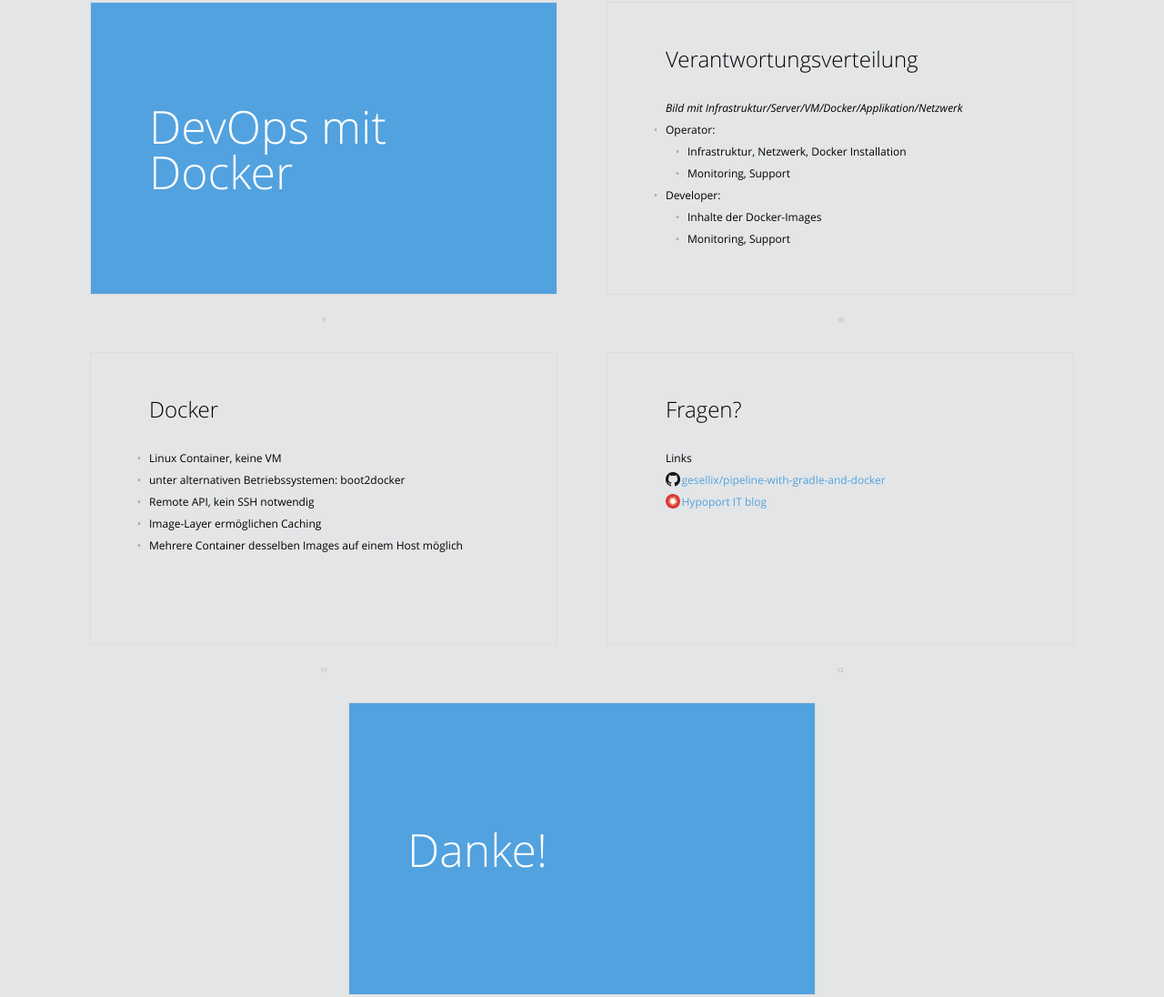
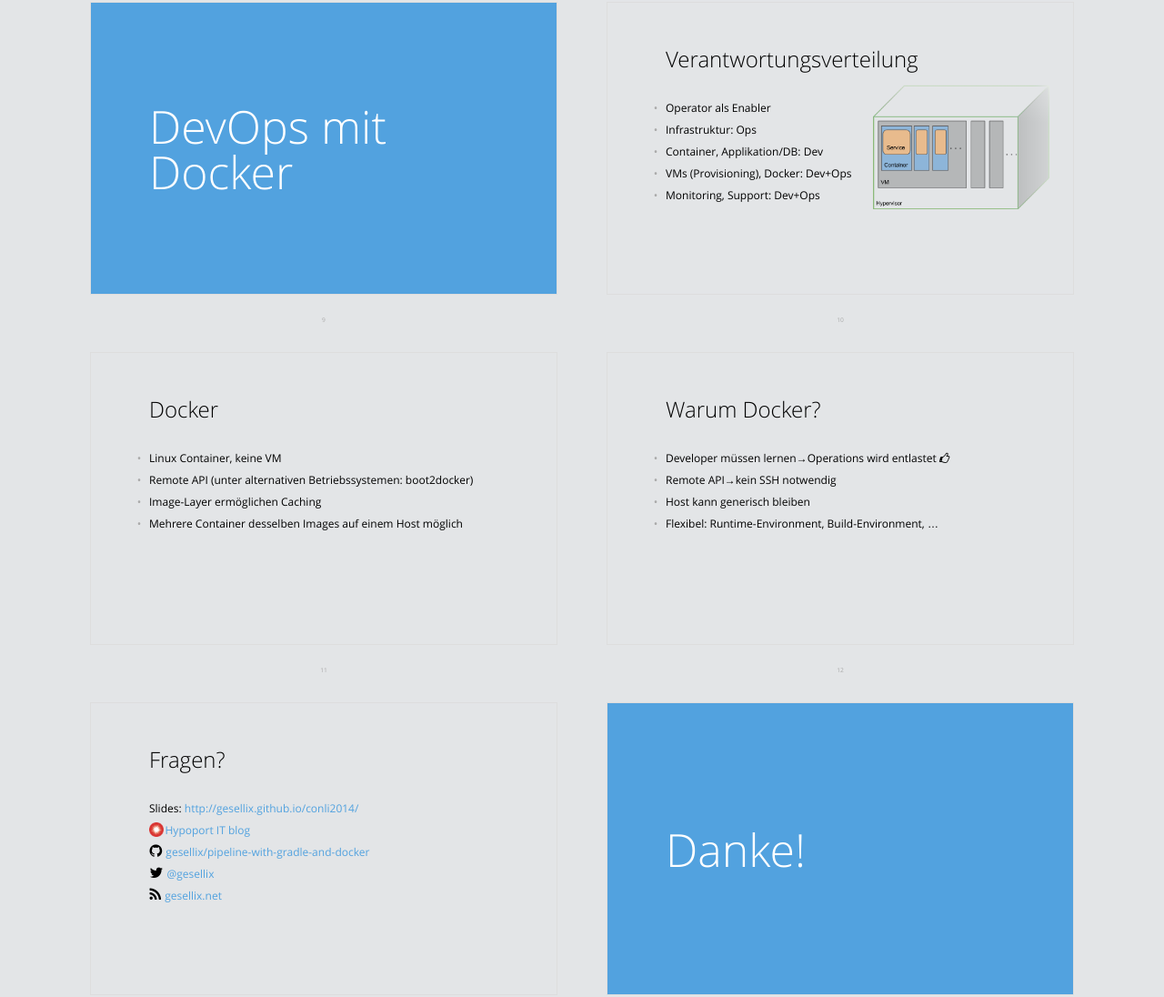
Before and after one commit to gesellix/conli2014, a plain HTML site: page index.html in a window 1280 px wide. Shown: the part 1763-2859 px from the top of the page at 91% size. Drawn offline with Linux system fonts and the light colour scheme.

Commit message:
add devops content, beautifications

```diff
--- a/index.html
+++ b/index.html
@@ -6,6 +6,7 @@
     <meta name="viewport" content="width=792, user-scalable=no">
     <meta http-equiv="x-ua-compatible" content="ie=edge">
     <link rel="stylesheet" href="shower/themes/gesellix/styles/screen.css">
+    <link rel="stylesheet" href="css/font-awesome-4.2.0/css/font-awesome.min.css">
 </head>
 <!--<body class="full">-->
 <body class="list">
@@ -202,27 +203,33 @@
     </div>
 </section>
 
-<section class="slide" id="responsibilities">
+<section class="slide" id="devops-responsibilities">
     <div>
         <h2>Verantwortungsverteilung</h2>
 
-        <i>Bild mit Infrastruktur/Server/VM/Docker/Applikation/Netzwerk</i>
+        <div class="img-wrapper">
+            <span style="right: -50px;top:-30px;"><img src="pictures/devops_verantwortungsverteilung.png"
+                                                       style="width: 400px;"/></span>
+        </div>
 
         <ul>
-            <li>Operator:
-                <ul>
-                    <li>Infrastruktur, Netzwerk, Docker Installation</li>
-                    <li>Monitoring, Support</li>
-                </ul>
-            </li>
-            <li>Developer:
-                <ul>
-                    <li>Inhalte der Docker-Images</li>
-                    <li>Monitoring, Support</li>
-                </ul>
-            </li>
+            <li>Operator als Enabler</li>
+            <li>Infrastruktur: Ops</li>
+            <li>Container, Applikation/DB: Dev</li>
+            <li>VMs (Provisioning), Docker: Dev+Ops</li>
+            <li>Monitoring, Support: Dev+Ops</li>
         </ul>
     </div>
+    <style>
+        #devops-responsibilities .img-wrapper {
+            position: relative;
+        }
+
+        #devops-responsibilities .img-wrapper span {
+            float: left;
+            position: absolute;
+        }
+    </style>
 </section>
 
 <section class="slide" id="docker-overview">
@@ -231,10 +238,23 @@
 
         <ul>
             <li>Linux Container, keine VM</li>
-            <li>unter alternativen Betriebssystemen: boot2docker</li>
-            <li>Remote API, kein SSH notwendig</li>
+            <li>Remote API (unter alternativen Betriebssystemen: boot2docker)</li>
             <li>Image-Layer ermöglichen Caching</li>
             <li>Mehrere Container desselben Images auf einem Host möglich</li>
+        </ul>
+    </div>
+</section>
+
+<section class="slide" id="why-docker">
+    <div>
+        <h2>Warum Docker?</h2>
+
+        <ul>
+            <li>Developer müssen lernen&#8594;Operations wird entlastet
+                <i class="fa fa-thumbs-o-up" style="display: inline;"></i></li>
+            <li>Remote API&#8594;kein SSH notwendig</li>
+            <li>Host kann generisch bleiben</li>
+            <li>Flexibel: Runtime-Environment, Build-Environment, &hellip;</li>
         </ul>
     </div>
 </section>
@@ -244,21 +264,55 @@
         <h2>Fragen?</h2>
 
         <div>
-            <div>Links</div>
+            <div class="">
+                Slides: <a href="http://gesellix.github.io/conli2014/"
+                           target="_blank">http://gesellix.github.io/conli2014/</a>
+            </div>
 
-            <div class="link-github">
+            <div class="link-hypoport">
+                <i class="icon-hypoport"></i>
+                <a href="http://blog-it.hypoport.de/"
+                   target="_blank">Hypoport IT blog</a>
+            </div>
+
+            <div class="link-fa link-github">
+                <i class="fa fa-github"></i>
                 <a href="https://github.com/gesellix/pipeline-with-gradle-and-docker"
                    target="_blank">gesellix/pipeline-with-gradle-and-docker</a>
             </div>
 
-            <br/>
+            <div class="link-fa link-twitter">
+                <i class="fa fa-twitter"></i>
+                <a href="https://twitter.com/gesellix"
+                   target="_blank">@gesellix</a>
+            </div>
 
-            <div class="link-hypoport">
-                <a href="http://blog-it.hypoport.de/"
-                   target="_blank">Hypoport IT blog</a>
+            <div class="link-fa link-blog">
+                <i class="fa fa-rss"></i>
+                <a href="http://www.gesellix.net"
+                   target="_blank">gesellix.net</a>
             </div>
         </div>
     </div>
+    <style>
+        .link-fa i {
+            font-style: normal;
+            font-size: 32px;
+            padding-left: 1px;
+        }
+        .link-fa a {
+            padding-left: 2px;
+        }
+
+        .link-hypoport {
+            display: inline-block;
+            background-image: url('pictures/logos/hypoport_logo_96.png');
+            background-size: 32px;
+            background-repeat: no-repeat;
+            background-position: left;
+            padding-left: 35px;
+        }
+    </style>
 </section>
 
 <section class="slide shout" id="thanks">
--- a/shower/themes/gesellix/styles/screen.css
+++ b/shower/themes/gesellix/styles/screen.css
@@ -707,23 +707,6 @@
     content: '↪ ';
 }
 
-.link-github {
-    display: inline-block;
-    background-image: url('../images/github/PNG/GitHub-Mark-32px.png');
-    background-repeat: no-repeat;
-    background-position: left;
-    padding-left: 35px;
-}
-
-.link-hypoport {
-    display: inline-block;
-    background-image: url('../images/hypoport_logo_96.png');
-    background-size: 32px;
-    background-repeat: no-repeat;
-    background-position: left;
-    padding-left: 35px;
-}
-
 .slide pre {
     background: #211e1e;
     color: #dadada;
```
Also changed, not shown: pictures/devops_verantwortungsverteilung.png (added), pictures/logos/hypoport_logo_96.png (renamed from shower/themes/gesellix/images/hypoport_logo_96.png), pictures/logos/icinga_logo.png (added), pictures/logos/logo_splunk_white_high.png (added), pictures/logos/logstash_logo.png (added).
